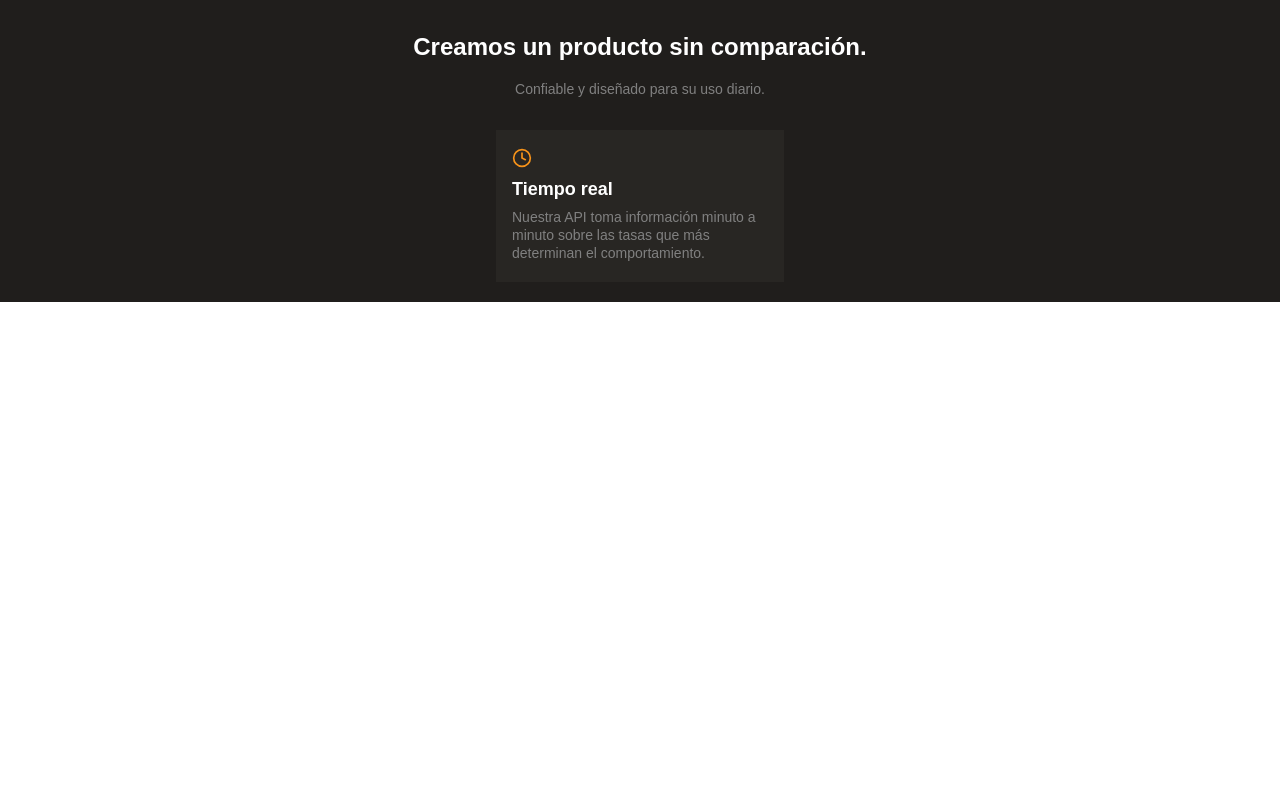
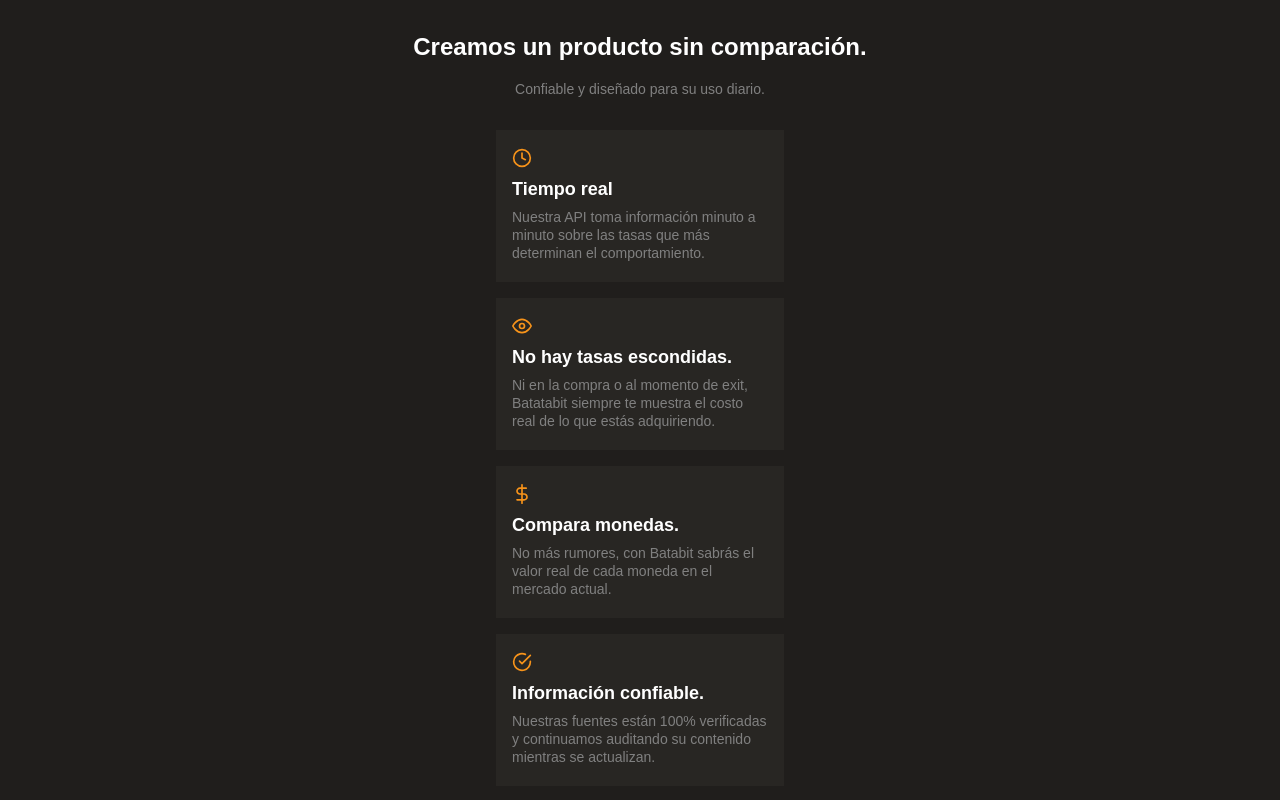
Before and after one commit to VPandam/Mobile-first, a plain HTML site: page index.html in a window 1280 px wide. Shown: the part 1497-2297 px from the top of the page. Before the commit the page ends 1799 px from the top, so only its background shows below. Drawn offline with Linux system fonts and the light colour scheme.

Commit message:
Agregamos las targetas que faltaban

```diff
--- a/index.html
+++ b/index.html
@@ -91,6 +91,24 @@
                     <p class="card-body">Nuestra API toma información minuto a
                          minuto sobre las tasas que más determinan el comportamiento.</p>
                 </article>
+                <article class="product-detail--card">
+                    <span class="eye-icon"></span>
+                    <p class="card-title">No hay tasas escondidas.</p>
+                    <p class="card-body">Ni en la compra o al momento de exit, Batatabit
+                        siempre te muestra el costo real de lo que estás adquiriendo.</p>
+                </article>
+                <article class="product-detail--card">
+                    <span class="dollar-icon"></span>
+                    <p class="card-title">Compara monedas.</p>
+                    <p class="card-body">No más rumores, con Batabit sabrás el valor real
+                         de cada moneda en el mercado actual.</p>
+                </article>
+                <article class="product-detail--card">
+                    <span class="tick-icon"></span>
+                    <p class="card-title">Información confiable.</p>
+                    <p class="card-body">Nuestras fuentes están 100% verificadas y continuamos auditando
+                        su contenido mientras se actualizan.</p>
+                </article>
             </section>
         </section>
         <section></section>
--- a/section-3.css
+++ b/section-3.css
@@ -71,10 +71,14 @@ html{
 
 .section-3-cards-container {
     text-align: left;
-    padding: 18px 16px;
+    height: auto;
+}
+.product-detail--card{
     width: 288px;
     height: 152px;
     background-color: #282623;
+    padding: 18px 16px;
+    margin-bottom: 16px;
 }
 
 .clock-icon {
@@ -82,6 +86,36 @@ html{
     width: 20px;
     height: 20px;
     background-image: url(./assets/icons/clock.svg);
+    background-position: center;
+    background-repeat: no-repeat;
+    background-size: cover;
+}
+
+.eye-icon {
+    display: block;
+    width: 20px;
+    height: 20px;
+    background-image: url(./assets/icons/eye.svg);
+    background-position: center;
+    background-repeat: no-repeat;
+    background-size: cover;
+}
+
+.tick-icon {
+    display: block;
+    width: 20px;
+    height: 20px;
+    background-image: url(./assets/icons/check-circle.svg);
+    background-position: center;
+    background-repeat: no-repeat;
+    background-size: cover;
+}
+
+.dollar-icon {
+    display: block;
+    width: 20px;
+    height: 20px;
+    background-image: url(./assets/icons/dollar-sign.svg);
     background-position: center;
     background-repeat: no-repeat;
     background-size: cover;
```
